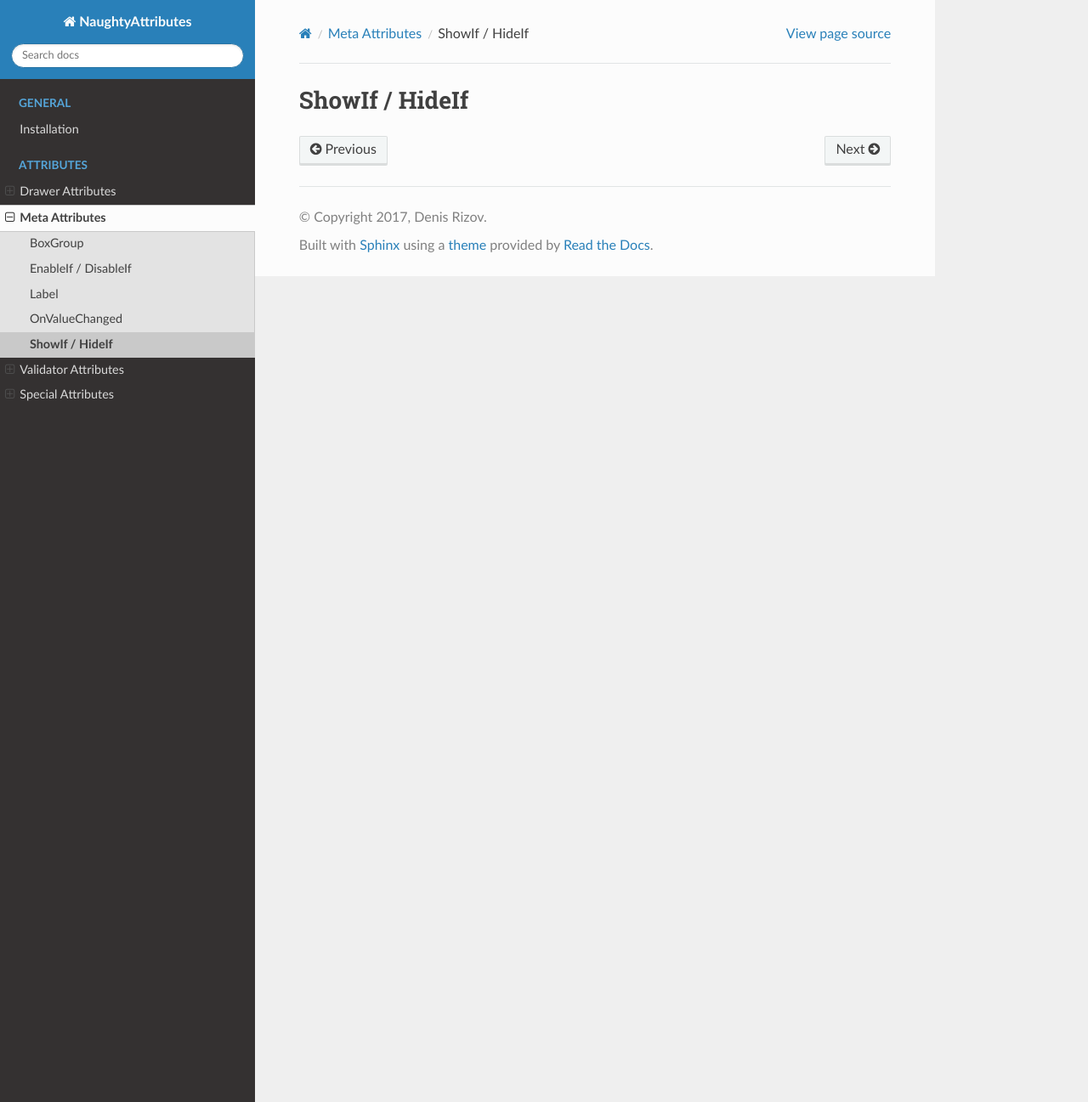
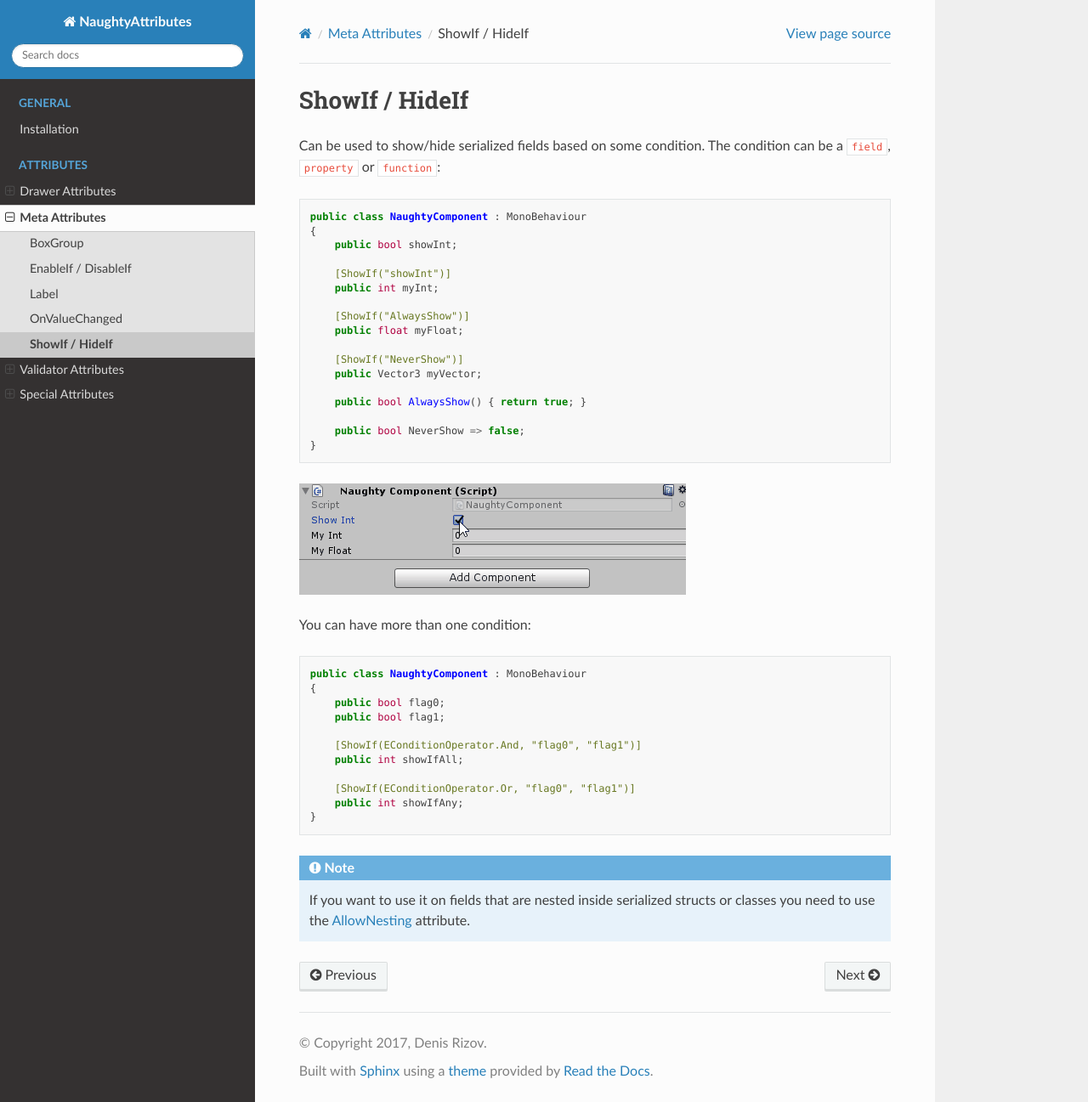
Before and after one commit to dbrizov/na-docs, a Sphinx documentation site: the page built from source/attributes/meta_attributes/show_hide_if.rst, in a window 1280 px wide and 1297 px high. Shown: the whole window at 85% size. Built offline with Sphinx 7.4.7 and the Read the Docs theme 2.0.0, drawn with Linux system fonts in a browser that asks for light colours.

Commit message:
update: ShowIf and HideIf

```diff
--- a/source/attributes/meta_attributes/show_hide_if.rst
+++ b/source/attributes/meta_attributes/show_hide_if.rst
@@ -1,2 +1,42 @@
 ShowIf / HideIf
 ===============
+Can be used to show/hide serialized fields based on some condition.
+The condition can be a ``field``, ``property`` or ``function``::
+
+    public class NaughtyComponent : MonoBehaviour
+    {
+        public bool showInt;
+
+        [ShowIf("showInt")]
+        public int myInt;
+
+        [ShowIf("AlwaysShow")]
+        public float myFloat;
+
+        [ShowIf("NeverShow")]
+        public Vector3 myVector;
+
+        public bool AlwaysShow() { return true; }
+
+        public bool NeverShow => false;
+    }
+
+.. image:: ../../images/ShowIf_Inspector.gif
+
+You can have more than one condition::
+
+    public class NaughtyComponent : MonoBehaviour
+    {
+        public bool flag0;
+        public bool flag1;
+
+        [ShowIf(EConditionOperator.And, "flag0", "flag1")]
+        public int showIfAll;
+
+        [ShowIf(EConditionOperator.Or, "flag0", "flag1")]
+        public int showIfAny;
+    }
+
+.. note::
+    If you want to use it on fields that are nested inside serialized structs or classes
+    you need to use the :ref:`label-allow-nesting` attribute.
```
